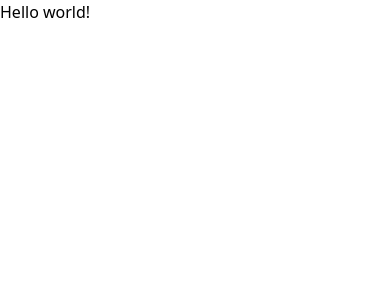
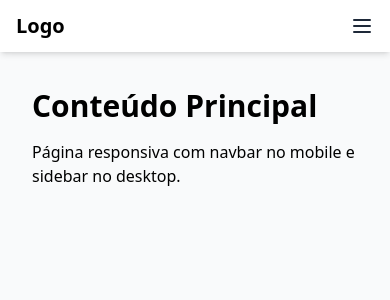
Before and after one commit to vincmp/vincmp-portfolio, a Next.js app: page / in a window 390 px wide. Shown: the top 300 px of the page. Built offline with nearby package versions, Linux system fonts and the light colour scheme.

Commit message:
001 - Add Responsive Nav and Sidebar.

```diff
--- /dev/null
+++ b/src/app/[[...home]]/page.tsx
@@ -0,0 +1,16 @@
+import ResponsiveNav from "@/components/ResponsiveNav";
+
+export default function Home() {
+  return (
+    <main className="min-h-screen bg-gray-50 pt-14 lg:pt-0 lg:pl-64">
+      <ResponsiveNav />
+      <div className="p-8">
+        <h1 className="text-3xl font-bold">Conteúdo Principal</h1>
+        <p className="mt-4">
+          Página responsiva com navbar no mobile e sidebar no desktop.
+        </p>
+        <div style={{ height: "200vh" }}></div>
+      </div>
+    </main>
+  );
+}
--- a/src/app/layout.tsx
+++ b/src/app/layout.tsx
@@ -2,7 +2,7 @@ import type { Metadata } from "next";
 import "./globals.css";
 
 export const metadata: Metadata = {
-  title: "Create Next App",
+  title: "Portfolio - Vicnte M",
   description: "Generated by create next app",
 };
 
@@ -12,7 +12,7 @@ export default function RootLayout({
   children: React.ReactNode;
 }>) {
   return (
-    <html lang="en">
+    <html lang="pt-BR">
       <body>{children}</body>
     </html>
   );
--- a/src/app/page.tsx
+++ /dev/null
@@ -1,7 +0,0 @@
-export default function Home() {
-  return (
-    <main>
-      <div>Hello world!</div>
-    </main>
-  );
-}
--- /dev/null
+++ b/src/components/ResponsiveNav.tsx
@@ -0,0 +1,73 @@
+"use client";
+
+import { useState } from "react";
+
+export default function ResponsiveNav() {
+  const [isOpen, setIsOpen] = useState(false);
+
+  const navLinks = (
+    <>
+      <a href="#" className="hover:text-blue-500 transition">
+        Home
+      </a>
+      <a href="#" className="hover:text-blue-500 transition">
+        Sobre
+      </a>
+      <a href="#" className="hover:text-blue-500 transition">
+        Projetos
+      </a>
+      <a href="#" className="hover:text-blue-500 transition">
+        Contato
+      </a>
+    </>
+  );
+
+  return (
+    <>
+      {/* Mobile Navbar (top) */}
+      <div className="lg:hidden fixed top-0 left-0 right-0 bg-white shadow-md z-50 flex items-center justify-between px-4 py-3">
+        <div className="text-xl font-bold">Logo</div>
+        <button
+          onClick={() => setIsOpen(!isOpen)}
+          className="focus:outline-none"
+        >
+          <svg
+            className="w-6 h-6 text-gray-800"
+            fill="none"
+            stroke="currentColor"
+            viewBox="0 0 24 24"
+          >
+            {isOpen ? (
+              <path
+                strokeLinecap="round"
+                strokeLinejoin="round"
+                strokeWidth={2}
+                d="M6 18L18 6M6 6l12 12"
+              />
+            ) : (
+              <path
+                strokeLinecap="round"
+                strokeLinejoin="round"
+                strokeWidth={2}
+                d="M4 6h16M4 12h16M4 18h16"
+              />
+            )}
+          </svg>
+        </button>
+      </div>
+
+      {/* Mobile menu (dropdown) */}
+      {isOpen && (
+        <div className="lg:hidden fixed top-14 left-0 right-0 bg-white shadow-md z-40 flex flex-col items-start space-y-4 p-4">
+          {navLinks}
+        </div>
+      )}
+
+      {/* Desktop Sidebar */}
+      <aside className="hidden lg:flex lg:flex-col lg:fixed lg:top-0 lg:left-0 lg:h-full lg:w-64 bg-white shadow-lg p-6 z-40">
+        <h2 className="text-2xl font-bold mb-6">Menu</h2>
+        <nav className="flex flex-col space-y-4">{navLinks}</nav>
+      </aside>
+    </>
+  );
+}
--- /dev/null
+++ b/src/components/Sidebar.tsx
@@ -0,0 +1,64 @@
+"use client";
+
+import { useState } from "react";
+
+export default function Sidebar() {
+  const [isOpen, setIsOpen] = useState(false);
+
+  return (
+    <>
+      {/* Botão toggle */}
+      <button
+        onClick={() => setIsOpen(!isOpen)}
+        className="fixed top-4 left-4 z-50 p-2 bg-white rounded-md shadow-md lg:hidden"
+      >
+        <svg
+          className="w-6 h-6 text-gray-800"
+          fill="none"
+          stroke="currentColor"
+          viewBox="0 0 24 24"
+        >
+          {isOpen ? (
+            <path
+              strokeLinecap="round"
+              strokeLinejoin="round"
+              strokeWidth={2}
+              d="M6 18L18 6M6 6l12 12"
+            />
+          ) : (
+            <path
+              strokeLinecap="round"
+              strokeLinejoin="round"
+              strokeWidth={2}
+              d="M4 6h16M4 12h16M4 18h16"
+            />
+          )}
+        </svg>
+      </button>
+
+      {/* Sidebar */}
+      <div
+        className={`fixed top-0 left-0 h-full w-64 bg-white shadow-lg z-40 transform transition-transform duration-300 ease-in-out
+        ${isOpen ? "translate-x-0" : "-translate-x-full"} lg:translate-x-0`}
+      >
+        <div className="p-6">
+          <h2 className="text-2xl font-bold mb-6">Menu</h2>
+          <nav className="flex flex-col space-y-4">
+            <a href="#" className="hover:text-blue-500">
+              Home
+            </a>
+            <a href="#" className="hover:text-blue-500">
+              Sobre
+            </a>
+            <a href="#" className="hover:text-blue-500">
+              Projetos
+            </a>
+            <a href="#" className="hover:text-blue-500">
+              Contato
+            </a>
+          </nav>
+        </div>
+      </div>
+    </>
+  );
+}
```
